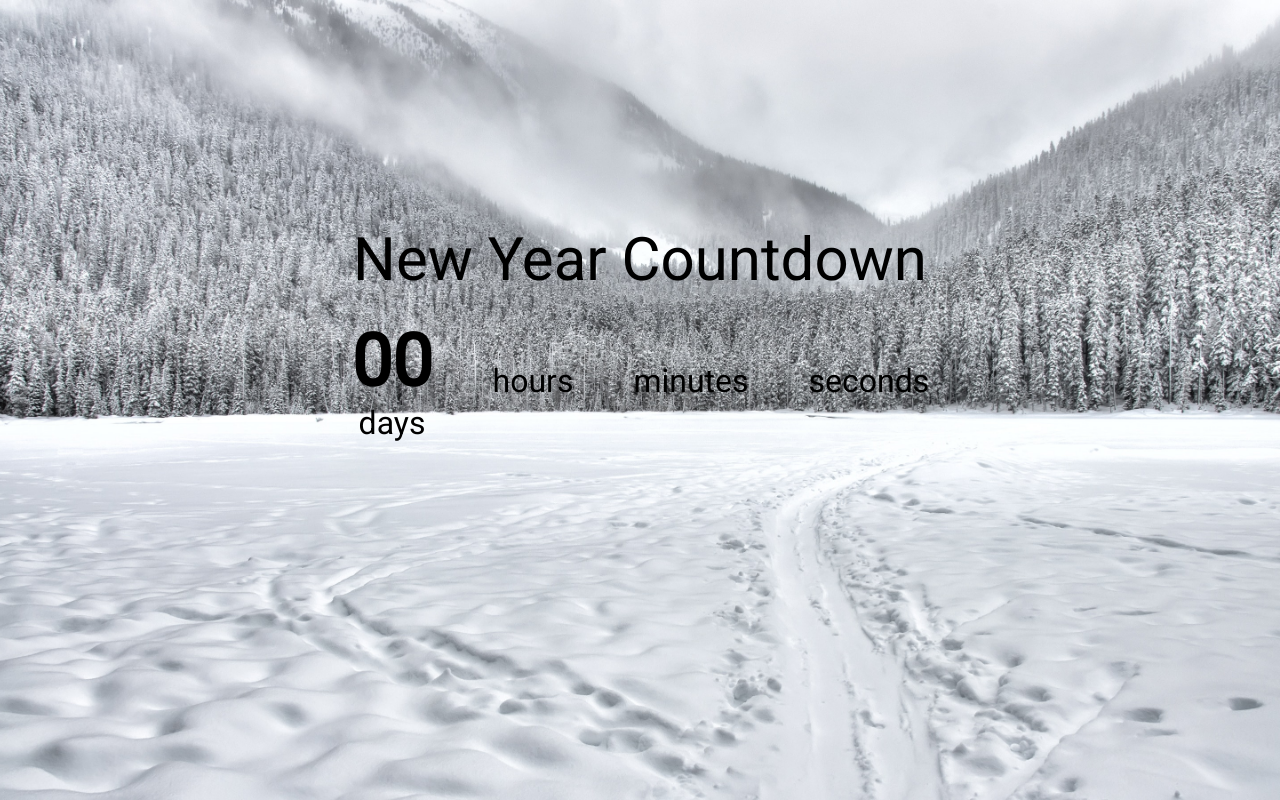
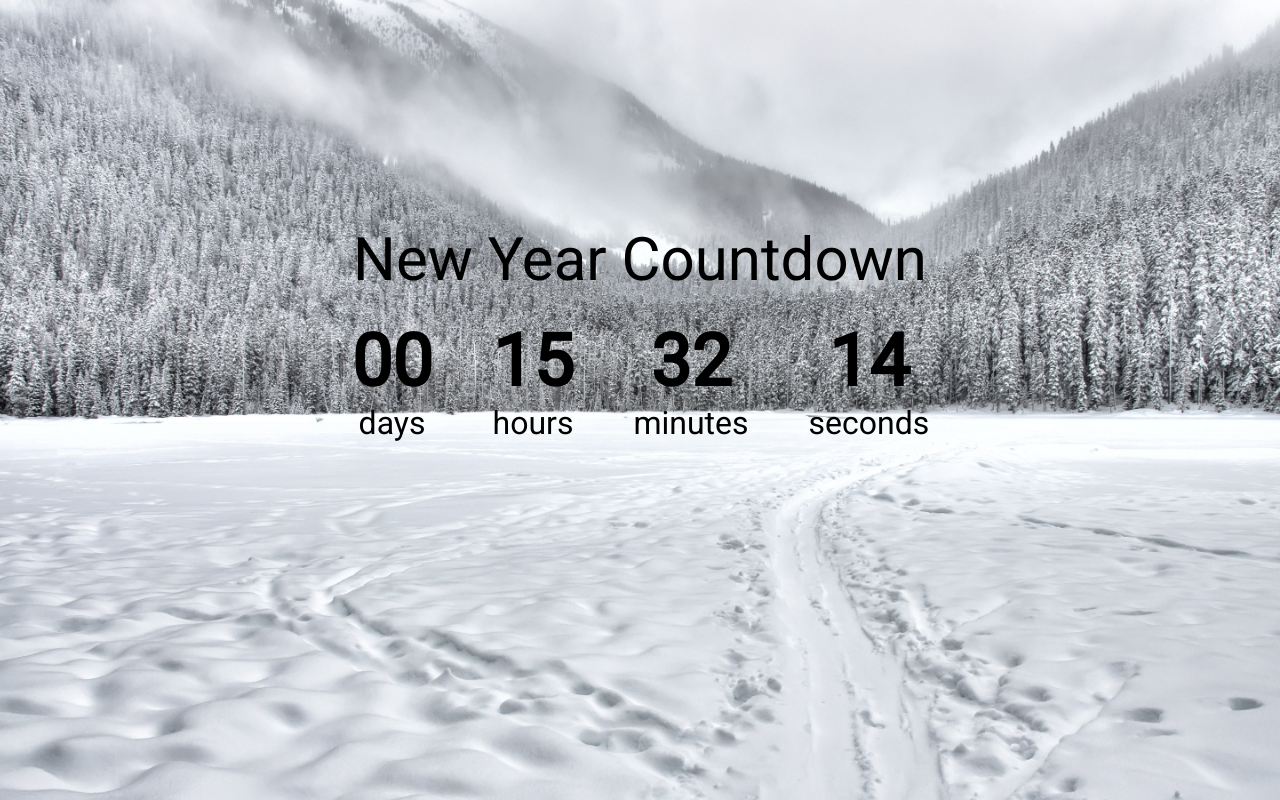
Before and after one commit to Asonance11/New-Year-Countdown, a plain HTML site: page index.html in a window 1280 px wide. Drawn offline with Linux system fonts and the light colour scheme.

Commit message:
javaScript done

```diff
--- a/index.html
+++ b/index.html
@@ -18,7 +18,7 @@
 		<h1>New Year Countdown</h1>
 		<div class="timeContainer">
 			<div class="time">
-				<h2 class="days" id="days">00</h2>
+				<h2 class="days" id="days"></h2>
 				<p>days</p>
 			</div>
 
--- a/script.js
+++ b/script.js
@@ -0,0 +1,27 @@
+const days = document.getElementById('days');
+const hours = document.getElementById('hours');
+const minutes = document.getElementById('minutes');
+const seconds = document.getElementById('seconds');
+let currentYear = new Date().getFullYear();
+
+let nextYearTime = new Date(`January 1, ${currentYear + 1} 00:00:00`);
+
+setInterval(updateTime, 1000);
+
+function updateTime() {
+	let CurrentDate = new Date();
+	let diff = nextYearTime - CurrentDate;
+	let d = Math.floor(diff / 1000 / 60 / 60 / 24);
+	let h = Math.floor((diff / 1000 / 60 / 60) % 24);
+	let m = Math.floor((diff / 1000 / 60) % 60);
+	let s = Math.floor((diff / 1000) % 60);
+	s = s < 10 ? '0' + s : s;
+	h = h < 10 ? '0' + h : h;
+	m = m < 10 ? '0' + m : m;
+	d = d < 10 ? '0' + d : d;
+
+	days.textContent = `${d}`;
+	hours.textContent = `${h}`;
+	minutes.textContent = `${m}`;
+	seconds.textContent = `${s}`;
+}
```
